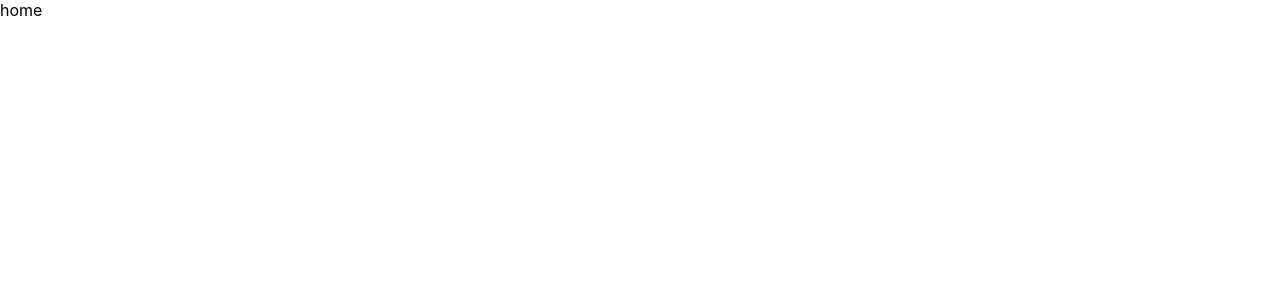
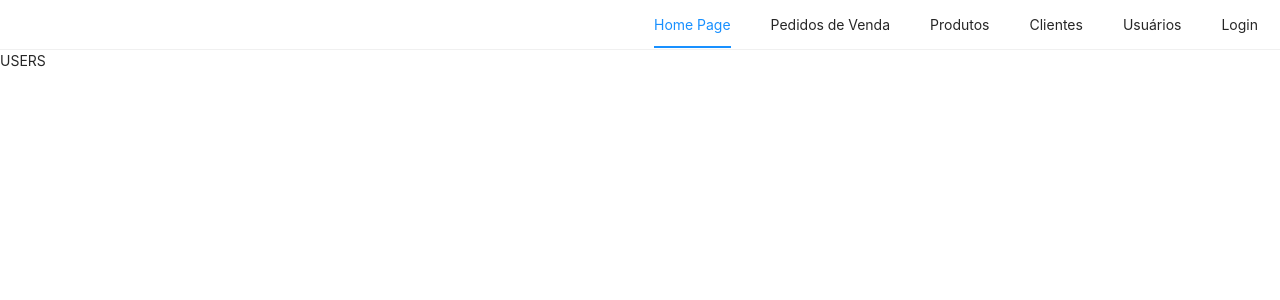
Before and after one commit to eduardo-borges-goncalves/SoroCaps-Frontend-Challenge, a React (Create React App) app: page /users in a window 1280 px wide. Shown: the top 300 px of the page. Built offline with nearby package versions, Linux system fonts and the light colour scheme.

Commit message:
implement menu

```diff
--- a/package.json
+++ b/package.json
@@ -10,6 +10,7 @@
     "@types/node": "^16.11.43",
     "@types/react": "^18.0.14",
     "@types/react-dom": "^18.0.6",
+    "antd": "^4.21.6",
     "axios": "^0.27.2",
     "js-cookie": "^3.0.1",
     "react": "^18.2.0",
--- a/src/App.css
+++ /dev/null
@@ -1,38 +0,0 @@
-.App {
-  text-align: center;
-}
-
-.App-logo {
-  height: 40vmin;
-  pointer-events: none;
-}
-
-@media (prefers-reduced-motion: no-preference) {
-  .App-logo {
-    animation: App-logo-spin infinite 20s linear;
-  }
-}
-
-.App-header {
-  background-color: #282c34;
-  min-height: 100vh;
-  display: flex;
-  flex-direction: column;
-  align-items: center;
-  justify-content: center;
-  font-size: calc(10px + 2vmin);
-  color: white;
-}
-
-.App-link {
-  color: #61dafb;
-}
-
-@keyframes App-logo-spin {
-  from {
-    transform: rotate(0deg);
-  }
-  to {
-    transform: rotate(360deg);
-  }
-}
--- a/src/App.tsx
+++ b/src/App.tsx
@@ -1,5 +1,5 @@
-import './App.css';
 import { Router } from './routes';
+import 'antd/dist/antd.css';
 
 function App() {
   return (
--- /dev/null
+++ b/src/components/Header/index.tsx
@@ -0,0 +1,40 @@
+import { Menu } from 'antd';
+import { Link } from 'react-router-dom';
+
+export const Header = () => {
+  const isAuthenticated = false
+
+  return (
+    <Menu mode="horizontal" defaultSelectedKeys={['home']}
+      style={{
+        justifyContent: "flex-end",
+        padding: "0.125rem",
+      }}
+    >
+      <Menu.Item key="home" >
+        <Link to="/"/>
+        Home Page
+      </Menu.Item>
+      <Menu.Item  >
+        <Link to="/sales-orders"/>
+        Pedidos de Venda
+      </Menu.Item>
+      <Menu.Item  >
+        <Link to="/products"/>
+        Produtos
+      </Menu.Item>
+      <Menu.Item >
+        <Link to="/clients"/>
+        Clientes
+      </Menu.Item>
+      <Menu.Item key="users" >
+        <Link to="/users"/>
+        Usuários
+      </Menu.Item>
+      <Menu.Item key="login" >
+        <Link to="/login"/>
+        {isAuthenticated? "Sair" : "Login"}
+      </Menu.Item>
+    </Menu>
+  )
+};
--- /dev/null
+++ b/src/components/Layout/index.tsx
@@ -0,0 +1,11 @@
+import { Outlet } from "react-router-dom";
+import { Header } from "../Header";
+
+export const Layout = () => (
+  <>
+    <Header />
+    <main>
+      <Outlet />
+    </main>
+  </>
+)
--- a/src/index.css
+++ b/src/index.css
@@ -1,5 +1,10 @@
+* {
+  margin: 0;
+  padding: 0;
+  box-sizing: border-box;
+}
+
 body {
-  margin: 0;
   font-family: -apple-system, BlinkMacSystemFont, 'Segoe UI', 'Roboto', 'Oxygen',
     'Ubuntu', 'Cantarell', 'Fira Sans', 'Droid Sans', 'Helvetica Neue',
     sans-serif;
--- a/src/pages/UsersPage/index.tsx
+++ b/src/pages/UsersPage/index.tsx
@@ -1,7 +1,7 @@
 export const UsersPage = () => {
   return(
       <div>
-          home
+          USERS
       </div>
   )
 }
--- a/src/routes/index.tsx
+++ b/src/routes/index.tsx
@@ -1,4 +1,5 @@
 import { BrowserRouter, Route, Routes } from "react-router-dom"
+import { Layout } from "../components/Layout"
 import { ClientsPage } from "../pages/ClientsPage"
 import { HomePage } from "../pages/HomePage"
 import { LoginPage } from "../pages/LoginPage"
@@ -12,13 +13,16 @@ export const Router = () => {
         <BrowserRouter>
             <Routes>
                 <Route path="/login" element={<LoginPage />} />
-                <Route path="/" element={<HomePage />} />
 
-                <Route path="/users" element={<UsersPage />} />
-                <Route path="/clients" element={<ClientsPage />} />
-                <Route path="/products" element={<ProductsPage />} />
+                <Route path="/" element={<Layout />} >
+                    <Route index element={<HomePage />} />
 
-                <Route path="/sales-orders" element={<SalesOrdersPage />} />
+                    <Route path="/users" element={<UsersPage />} />
+                    <Route path="/clients" element={<ClientsPage />} />
+                    <Route path="/products" element={<ProductsPage />} />
+
+                    <Route path="/sales-orders" element={<SalesOrdersPage />} />
+                </Route>
 
                 <Route path="*" element={<NotFoundPage />} />
             </Routes>
```
Also changed, not shown: 1 other file (tests, documents, lock files or other folders).
